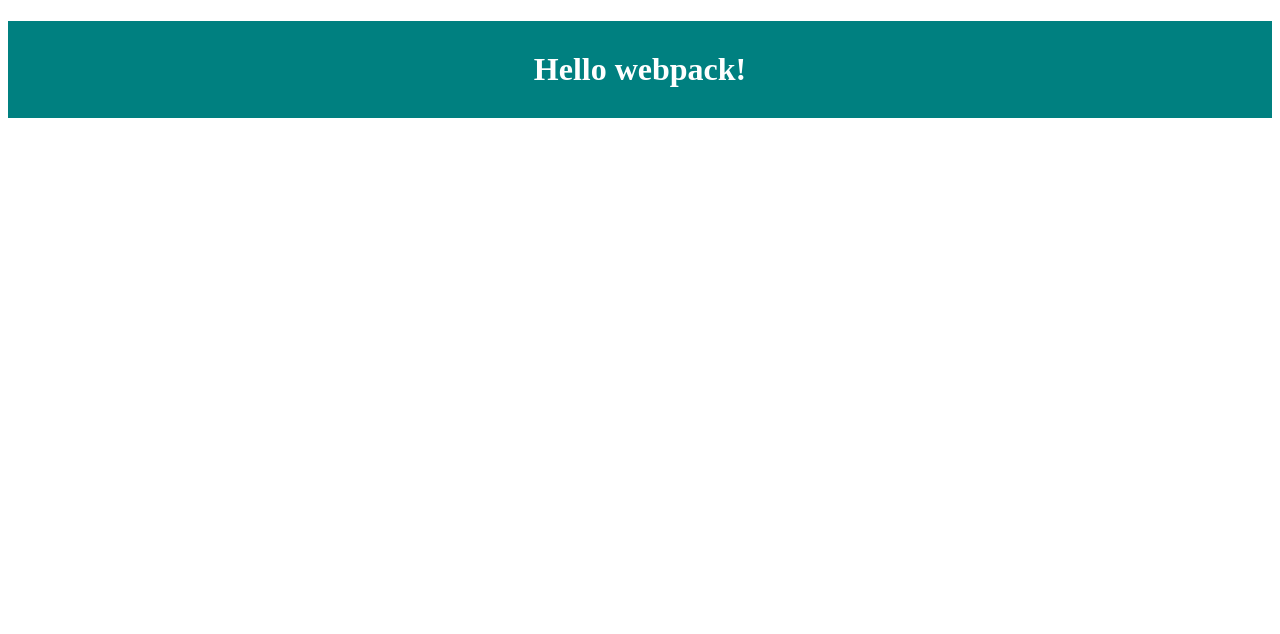
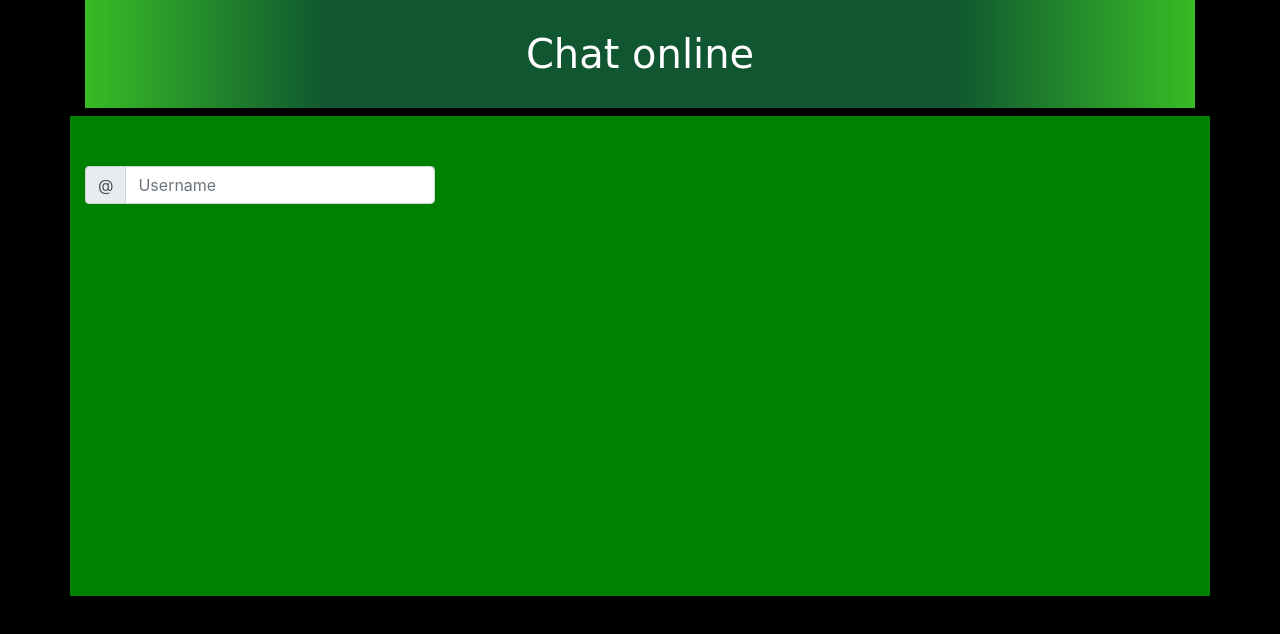
Before and after one commit to arbuzaicer/chat, a website built with webpack: page src/index.html in a window 1280 px wide. Built offline with nearby package versions, Linux system fonts and the light colour scheme; a web font is replaced by a local one.

Commit message:
first steps in design

```diff
--- a/src/index.html
+++ b/src/index.html
@@ -6,7 +6,36 @@
     <meta name="viewport"
           content="width=device-width, user-scalable=no, initial-scale=1.0, maximum-scale=1.0, minimum-scale=1.0" />
     <title>Webpack starter</title>
+    <link href="https://fonts.googleapis.com/css?family=Fredericka+the+Great&display=swap" rel="stylesheet">
+    <link rel="stylesheet" href="https://stackpath.bootstrapcdn.com/bootstrap/4.3.1/css/bootstrap.min.css">
 </head>
 <body>
+
+<section class="header">
+    <div class="container">
+        <div class="row">
+            <div class="col-sm-12">
+                <h1 class="header_name">Chat online</h1>
+            </div>
+        </div>
+    </div>
+</section>
+<section class="content">
+    <div class="container">
+        <div class="row main_body">
+            <div class="col-md-4">
+                <div class="users_info">
+                    <div class="input-group mb-3">
+                        <div class="input-group-prepend">
+                            <span class="input-group-text" id="basic-addon1">@</span>
+                        </div>
+                        <input type="text" class="form-control" placeholder="Username" aria-label="Username" aria-describedby="basic-addon1">
+                    </div>
+                </div>
+             </div>
+        </div>
+    </div>
+</section>
+
 </body>
 </html>
--- a/src/js/index.js
+++ b/src/js/index.js
@@ -2,18 +2,6 @@ import 'babel-polyfill';
 import _ from 'lodash';
 
 import './../sass/styles.scss';
-
-const getHeader = () => {
-  const helloWebpack = _.join(['Hello', 'webpack!'], ' ');
-  console.log(helloWebpack);
-  const element = document.createElement('h1');
-
-  element.innerHTML = helloWebpack;
-
-  return element;
-};
-
-document.body.appendChild(getHeader());
 
 const o = {
   foo: {
--- a/src/sass/styles.scss
+++ b/src/sass/styles.scss
@@ -1,10 +1,26 @@
 $color: teal;
+
+body {
+  padding: 0;
+  margin: 0;
+  background: black;
+}
 
 h1 {
   display: flex;
   justify-content: center;
   padding: 30px;
-  background-color: $color;
+  background: -webkit-linear-gradient(left, rgb(55,188,37) 0%,rgb(16,86,49) 22%,rgb(16,86,49) 78%,rgb(55,188,37) 100%);
   color: white;
+  font-family: 'Fredericka the Great', cursive;
+  font-size: 40px;
   text-align: center;
 }
+
+.main_body {
+  height: 60vh;
+  background: green;
+}
+.users_info {
+  margin-top: 50px;
+}
```
Also changed, not shown: 1 other file.
